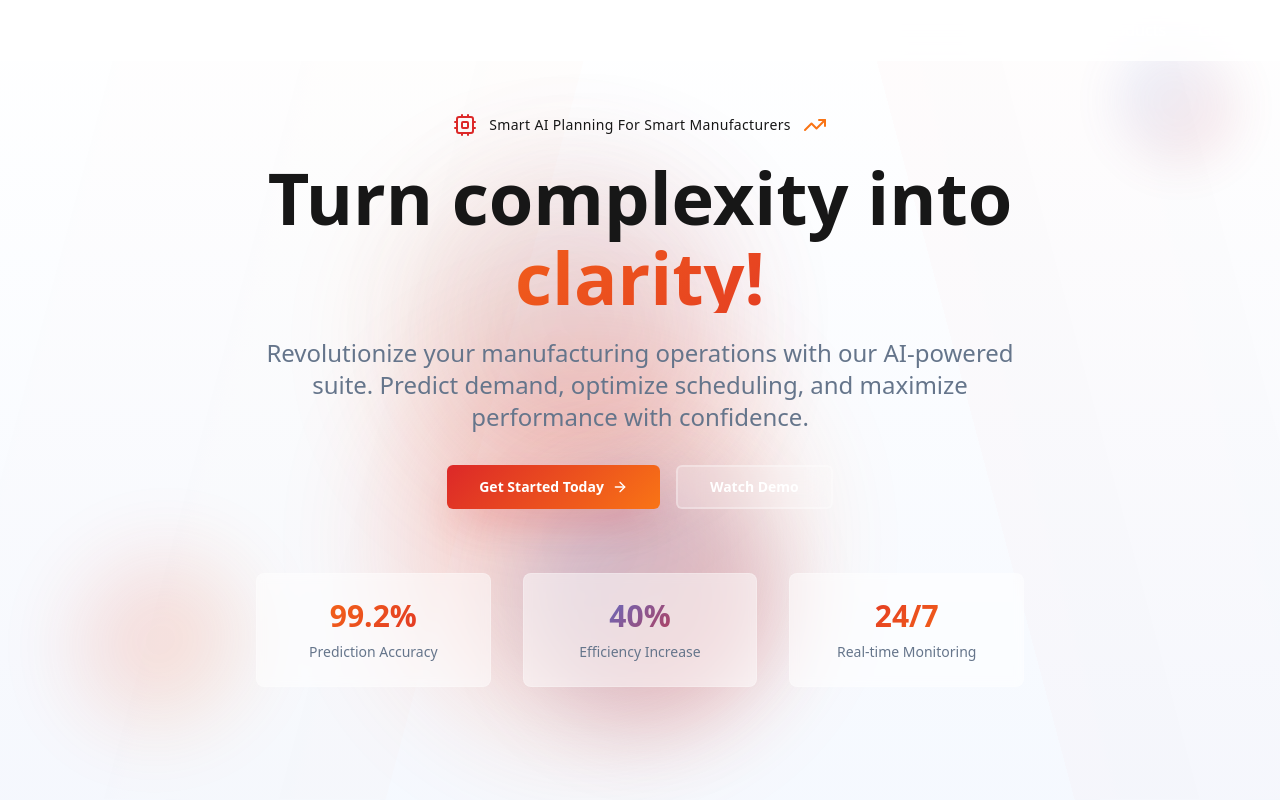
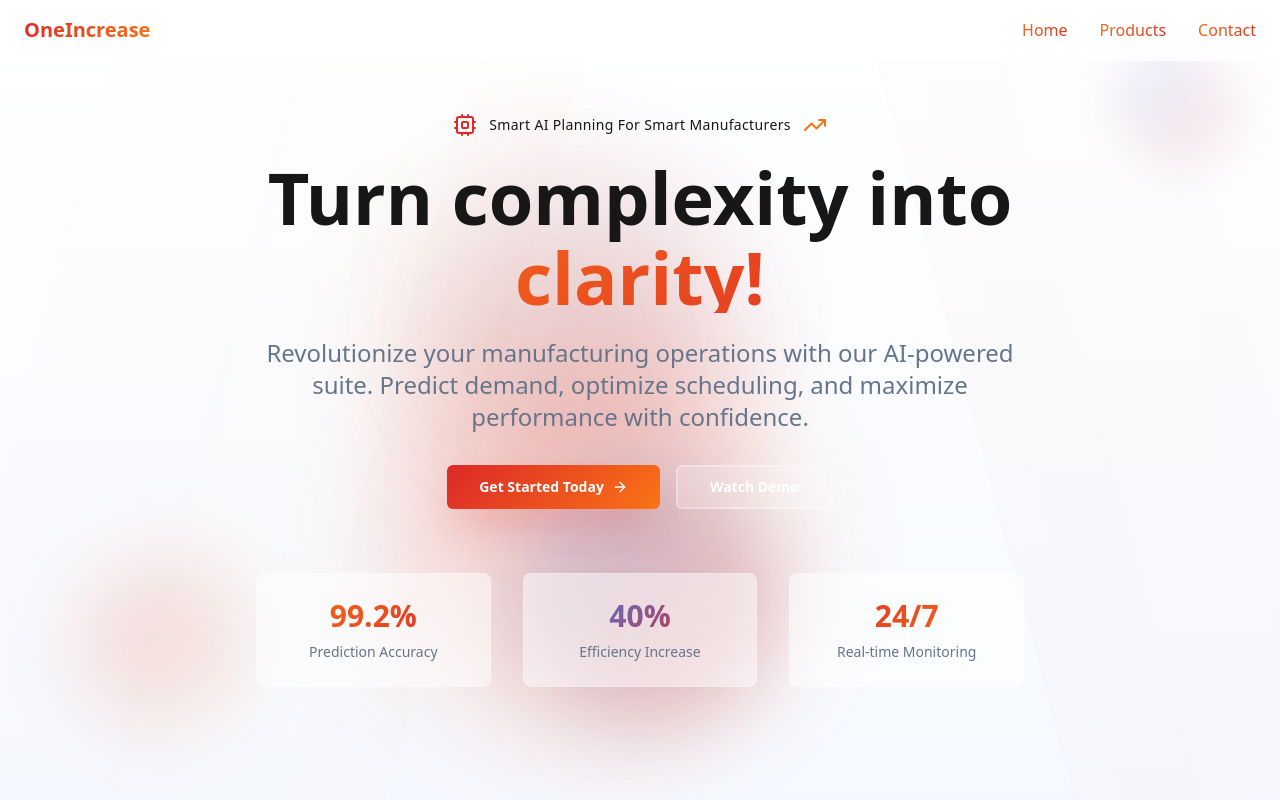
Before and after one commit to s3gfaultz/oneincrease-ai-clarity, a React (Vite) app: page / in a window 1280 px wide. Shown: the top 800 px of the page. Built offline with nearby package versions, Linux system fonts and the light colour scheme; the HTML template or start-up script is replaced by a standard one.

Commit message:
Fix text color on white background

```diff
--- a/src/components/Navigation.tsx
+++ b/src/components/Navigation.tsx
@@ -16,25 +16,25 @@ const Navigation = () => {
     <nav className="fixed top-0 left-0 right-0 z-50 bg-background/80 backdrop-blur-md border-b border-white/10">
       <div className="container mx-auto px-6 py-4">
         <div className="flex items-center justify-between">
-          <div className="text-xl font-bold text-primary-foreground">OneIncrease</div>
+          <div className="text-xl font-bold bg-gradient-hero bg-clip-text text-transparent">OneIncrease</div>
 
           {/* Desktop Menu */}
           <div className="hidden md:flex gap-8">
             <button
               onClick={() => scrollToSection("hero")}
-              className="text-primary-foreground/80 hover:text-primary-foreground transition-colors"
+              className="font-medium bg-gradient-accent bg-clip-text text-transparent hover:opacity-80 transition-opacity"
             >
               Home
             </button>
             <button
               onClick={() => scrollToSection("products")}
-              className="text-primary-foreground/80 hover:text-primary-foreground transition-colors"
+              className="font-medium bg-gradient-accent bg-clip-text text-transparent hover:opacity-80 transition-opacity"
             >
               Products
             </button>
             <button
               onClick={() => scrollToSection("contact")}
-              className="text-primary-foreground/80 hover:text-primary-foreground transition-colors"
+              className="font-medium bg-gradient-accent bg-clip-text text-transparent hover:opacity-80 transition-opacity"
             >
               Contact
             </button>
@@ -43,9 +43,9 @@ const Navigation = () => {
           {/* Mobile Menu Button */}
           <button
             onClick={() => setIsOpen(!isOpen)}
-            className="md:hidden text-primary-foreground"
+            className="md:hidden bg-gradient-hero bg-clip-text text-transparent"
           >
-            <Menu size={24} />
+            <Menu size={24} className="text-primary" />
           </button>
         </div>
 
@@ -54,19 +54,19 @@ const Navigation = () => {
           <div className="md:hidden mt-4 flex flex-col gap-4 pb-4">
             <button
               onClick={() => scrollToSection("hero")}
-              className="text-primary-foreground/80 hover:text-primary-foreground transition-colors text-left"
+              className="font-medium bg-gradient-accent bg-clip-text text-transparent hover:opacity-80 transition-opacity text-left"
             >
               Home
             </button>
             <button
               onClick={() => scrollToSection("products")}
-              className="text-primary-foreground/80 hover:text-primary-foreground transition-colors text-left"
+              className="font-medium bg-gradient-accent bg-clip-text text-transparent hover:opacity-80 transition-opacity text-left"
             >
               Products
             </button>
             <button
               onClick={() => scrollToSection("contact")}
-              className="text-primary-foreground/80 hover:text-primary-foreground transition-colors text-left"
+              className="font-medium bg-gradient-accent bg-clip-text text-transparent hover:opacity-80 transition-opacity text-left"
             >
               Contact
             </button>
```
